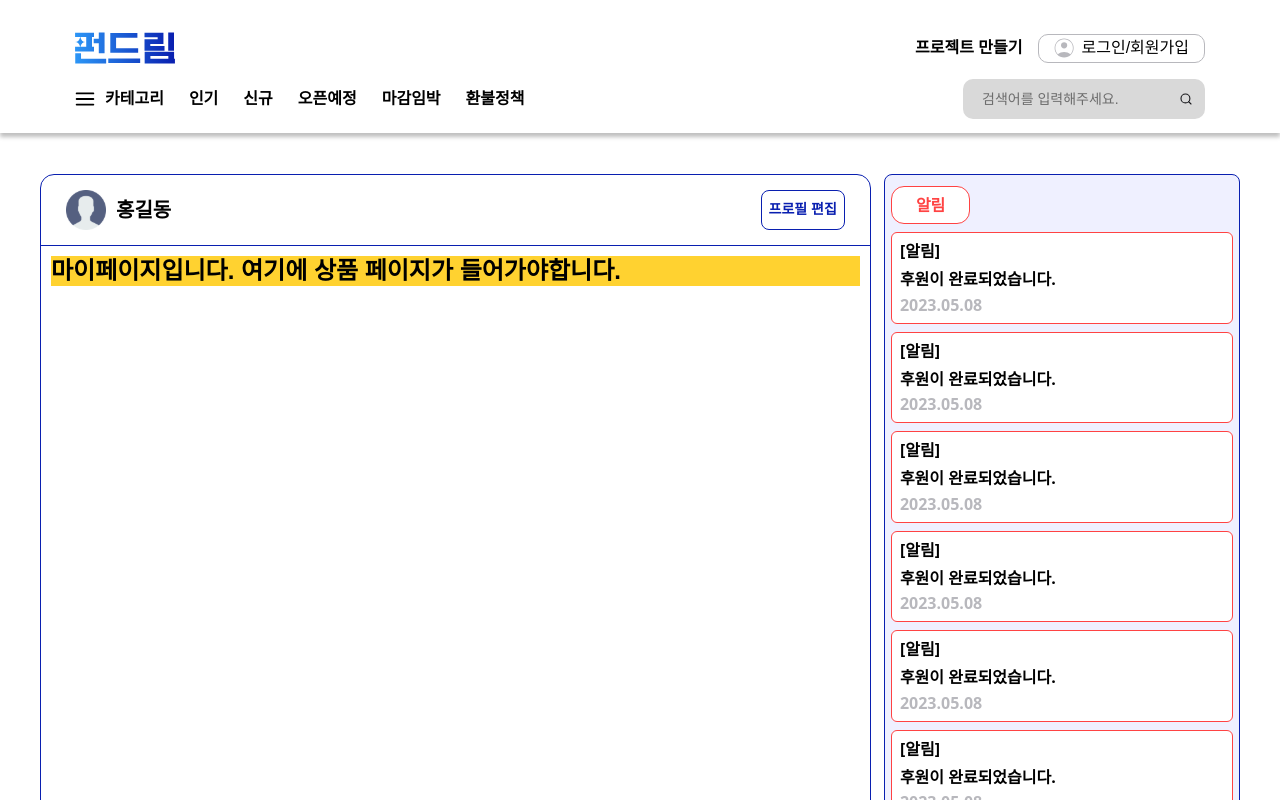
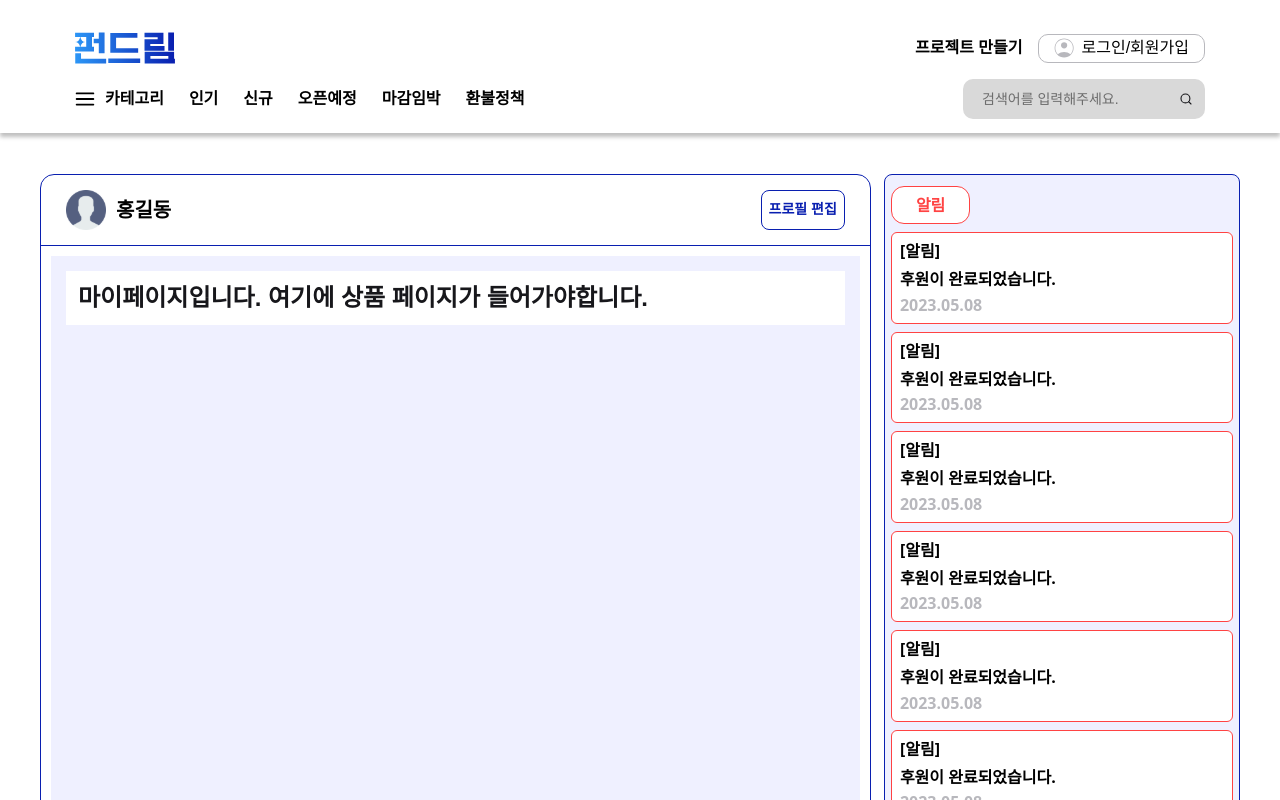
Before and after one commit to FRONTENDBOOTCAMP-13th/Final-11-Cutie, a Next.js app: page /accounts in a window 1280 px wide. Shown: the top 800 px of the page. Built offline with nearby package versions, Linux system fonts and the light colour scheme.

Commit message:
✨add: Account page.tsx

```diff
--- a/src/app/(main)/accounts/page.tsx
+++ b/src/app/(main)/accounts/page.tsx
@@ -1,7 +1,9 @@
 export default function Account() {
   return (
-    <>
-      <h1 className="bold-24 bg-amber-300">마이페이지입니다. 여기에 상품 페이지가 들어가야합니다.</h1>
-    </>
+    <div className="bg-primary-50 h-[737px] laptop:h-[1110px] rounded-b-[5px] p-[12px] mobile:p-[16px] tablet:p-[13px] laptop:p-[15px]">
+      <h1 className=" bg-white px-[12px] py-[12px] bold-24 text-font-900">
+        마이페이지입니다. 여기에 상품 페이지가 들어가야합니다.
+      </h1>
+    </div>
   );
 }
```
